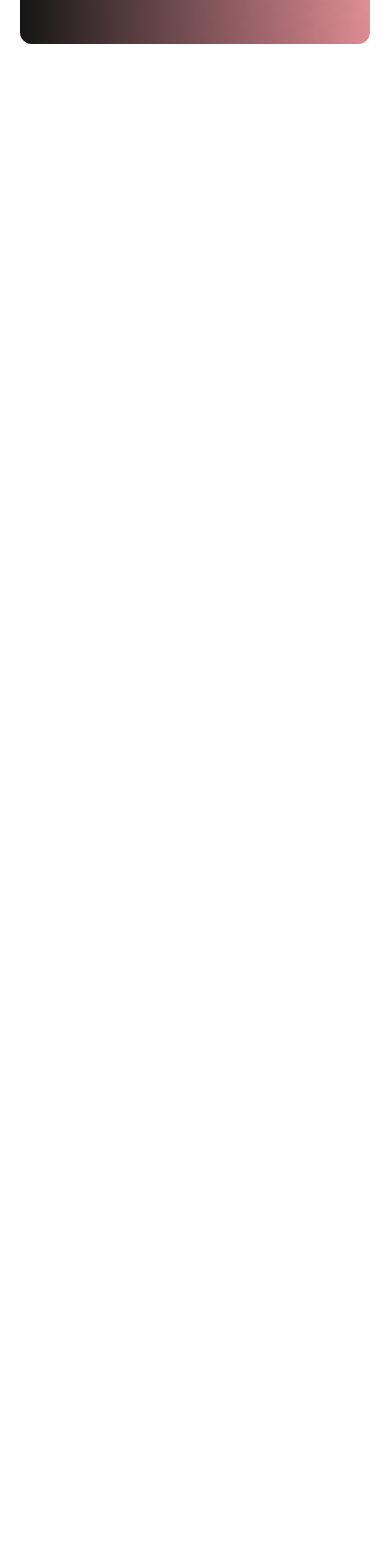
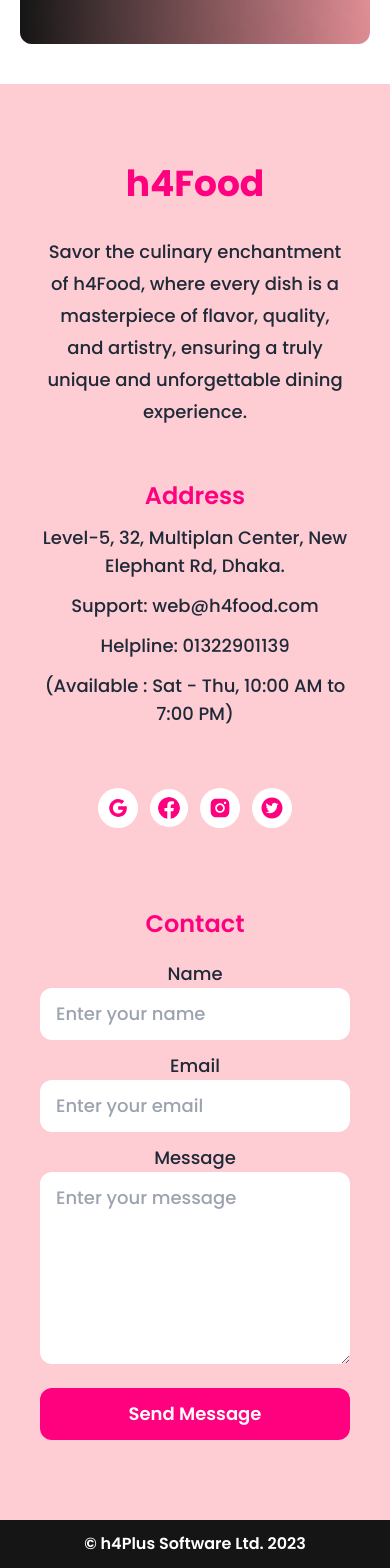
Before and after one commit to tanvir0908/h4Food-client-side, a React (Vite) app in the folder h4food/: page / in a window 390 px wide. Shown: the part 896-2464 px from the top of the page. Before the commit the page ends 980 px from the top, so only its background shows below. Built offline with nearby package versions, Linux system fonts and the light colour scheme; no server answers.

Commit message:
responsive footer added

```diff
--- /dev/null
+++ b/h4food/src/components/Footer/Footer.jsx
@@ -0,0 +1,108 @@
+import { BsFacebook } from "react-icons/bs";
+import {
+  AiFillTwitterCircle,
+  AiFillInstagram,
+  AiOutlineGoogle,
+} from "react-icons/ai";
+import { Link } from "react-router-dom";
+
+export default function Footer() {
+  const handleMessage = (e) => {
+    e.preventDefault();
+  };
+
+  return (
+    <div className="bg-rose-200">
+      <div className="flex flex-col lg:flex-row mx-10 text-center lg:text-left lg:mx-32 py-20 justify-center items-center gap-[10%]">
+        <div className="flex flex-col justify-center gap-5 h-full flex-1">
+          <div>
+            <div className="text-primary flex items-center gap-2">
+              <Link
+                to={"/"}
+                className="text-4xl xl:text-5xl font-bold mx-auto lg:mx-0"
+              >
+                h4Food
+              </Link>
+            </div>
+            <p className="my-8 text-lg font-medium leading-8 w-full lg:w-3/4">
+              Savor the culinary enchantment of h4Food, where every dish is a
+              masterpiece of flavor, quality, and artistry, ensuring a truly
+              unique and unforgettable dining experience.
+            </p>
+          </div>
+          <div className="pb-10 space-y-3 text-lg font-medium">
+            <h2 className="text-2xl font-semibold text-primary">Address</h2>
+            <p>Level-5, 32, Multiplan Center, New Elephant Rd, Dhaka.</p>
+            <p>Support: web@h4food.com</p>
+            <p>Helpline: 01322901139</p>
+            <p>(Available : Sat - Thu, 10:00 AM to 7:00 PM)</p>
+          </div>
+          <div className="flex items-center mx-auto lg:mx-0 gap-3 xl:gap-5 justify-center md:justify-start">
+            <AiOutlineGoogle
+              className=" text-primary bg-white p-2 rounded-full"
+              size={40}
+            />
+            <BsFacebook
+              className="text-primary bg-white p-2 rounded-full"
+              size={38}
+            />
+            <AiFillInstagram
+              size={40}
+              className="text-primary bg-white p-2 rounded-full"
+            />
+
+            <AiFillTwitterCircle
+              size={40}
+              className="text-primary bg-white p-2 rounded-full"
+            />
+          </div>
+        </div>
+        <div className="flex-1 mt-20 lg:mt-0 w-full md:w-3/4">
+          <h2 className="text-2xl font-semibold pb-5 lg:pb-3 text-primary">Contact</h2>
+          <form onSubmit={handleMessage} className="w-full lg:w-2/3">
+            <div className="flex flex-col">
+              <span className="text-lg font-medium">Name</span>
+              <input
+                type="text"
+                name="name"
+                placeholder="Enter your name"
+                className="px-4 py-3 rounded-xl text-lg font-medium"
+                required
+              />
+            </div>
+            <div className="flex flex-col my-3">
+              <span className="text-lg font-medium">Email</span>
+              <input
+                type="email"
+                name="email"
+                placeholder="Enter your email"
+                className="px-4 py-3 rounded-xl text-lg font-medium"
+                required
+              />
+            </div>
+            <div className="flex flex-col my-3">
+              <span className="text-lg font-medium">Message</span>
+              <textarea
+                required
+                className="px-4 py-3 rounded-xl text-lg font-medium"
+                placeholder="Enter your message"
+                name="message"
+                id=""
+                cols="30"
+                rows="6"
+              ></textarea>
+            </div>
+            <div className="form-control mt-6 ">
+              <button className="bg-primary text-white w-full text-lg font-semibold py-3 rounded-xl">
+                Send Message
+              </button>
+            </div>
+          </form>
+        </div>
+      </div>
+      <div className="text-center font-semibold text-white bg-[#151515] py-3">
+        <p>© h4Plus Software Ltd. 2023</p>
+      </div>
+    </div>
+  );
+}
--- a/h4food/src/layout/Root/Root.jsx
+++ b/h4food/src/layout/Root/Root.jsx
@@ -1,11 +1,13 @@
 import { Outlet } from "react-router-dom";
 import Navbar from "../../components/Navbar/Navbar";
+import Footer from "../../components/Footer/Footer";
 
 export default function Root() {
   return (
     <div className="font-primary">
       <Navbar />
       <Outlet />
+      <Footer />
     </div>
   );
 }
```
